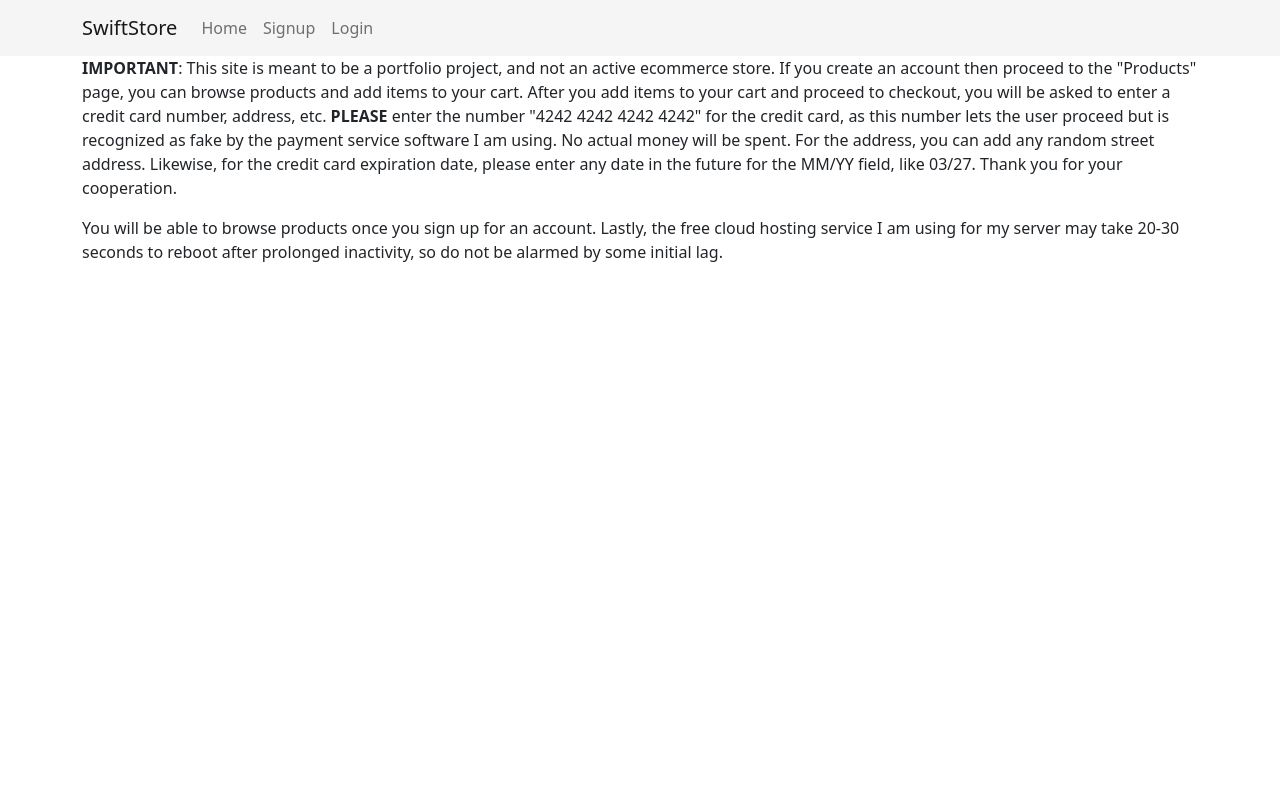
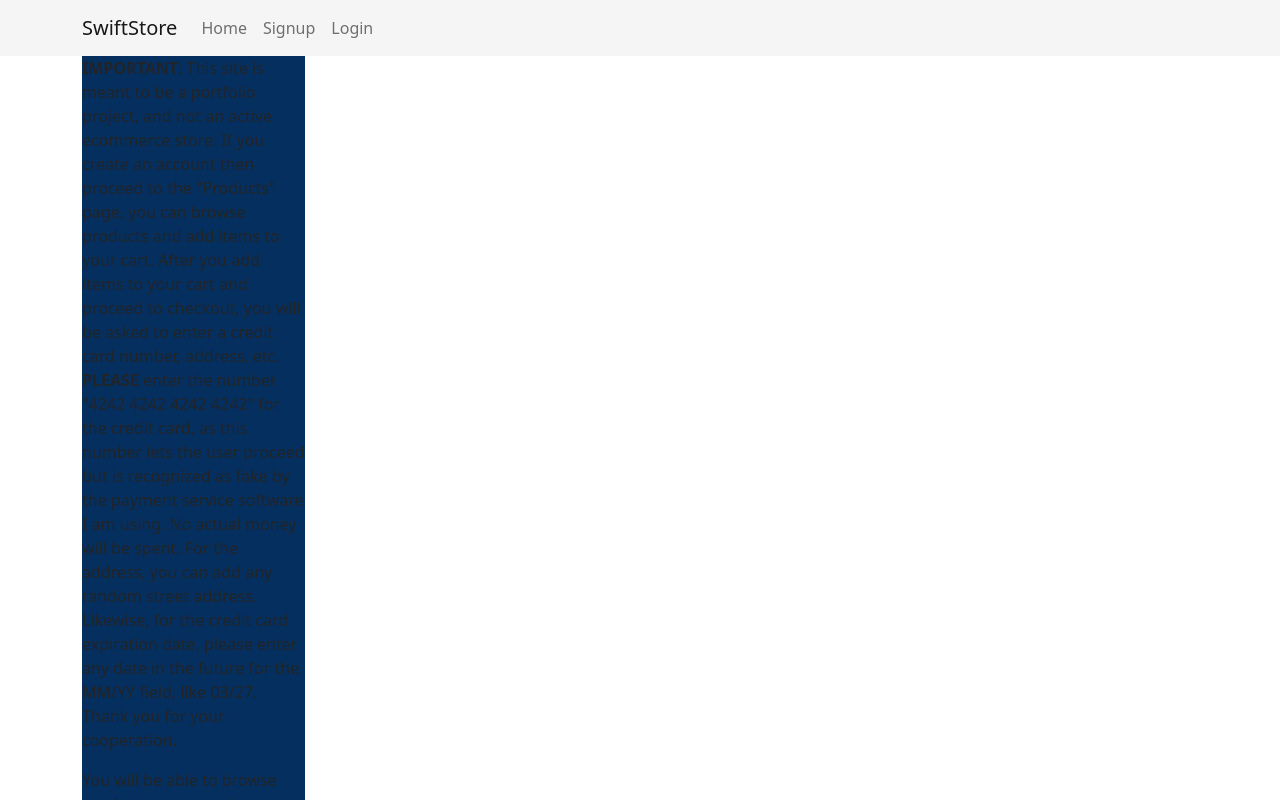
Before and after one commit to dlindqu3/store-frontend, a React (Create React App) app: page / in a window 1280 px wide. Shown: the top 800 px of the page. Built offline with nearby package versions, Linux system fonts and the light colour scheme.

Commit message:
updated css

```diff
--- a/src/pages/Home.js
+++ b/src/pages/Home.js
@@ -1,12 +1,15 @@
 import React from 'react'
+import "./home.css"
 
 function Home() {
 
   return (
     <div>
-      <p><b>IMPORTANT</b>: This site is meant to be a portfolio project, and not an active ecommerce store. If you create an account then proceed to the "Products" page, you can browse products and add items to your cart. After you add items to your cart and proceed to checkout, you will be asked to enter a credit card number, address, etc. <b>PLEASE</b> enter the number "4242 4242 4242 4242" for the credit card, as this number lets the user proceed but is recognized as fake by the payment service software I am using. No actual money will be spent. For the address, you can add any random street address. Likewise, for the credit card expiration date, please enter any date in the future for the MM/YY field, like 03/27. Thank you for your cooperation.</p>
-      <p>You will be able to browse products once you sign up for an account. Lastly, the free cloud hosting service I am using for my server may take 20-30 seconds to reboot after prolonged inactivity, so do not be alarmed by some initial lag.</p>
-    </div>
+     <div className='outerbox'>
+        <p><b>IMPORTANT</b>: This site is meant to be a portfolio project, and not an active ecommerce store. If you create an account then proceed to the "Products" page, you can browse products and add items to your cart. After you add items to your cart and proceed to checkout, you will be asked to enter a credit card number, address, etc. <b>PLEASE</b> enter the number "4242 4242 4242 4242" for the credit card, as this number lets the user proceed but is recognized as fake by the payment service software I am using. No actual money will be spent. For the address, you can add any random street address. Likewise, for the credit card expiration date, please enter any date in the future for the MM/YY field, like 03/27. Thank you for your cooperation.</p>
+        <p>You will be able to browse products once you sign up for an account. Lastly, the free cloud hosting service I am using for my server may take 20-30 seconds to reboot after prolonged inactivity, so do not be alarmed by some initial lag.</p>
+        </div>
+     </div>
   )
 }
 
--- /dev/null
+++ b/src/pages/home.css
@@ -0,0 +1,21 @@
+.outerbox {
+    /* 10vh = 10% of view height */
+    width: 20%;
+    background-color: #052F5F;
+}
+
+.innerbox {
+    height: 85%;
+    width: 85%;
+    background-color: #F1A208;
+}
+
+/* responsive design:
+relative units
+media queries  */
+
+/* iPhone 12 Pro	2532px x 1170px	 390vh x 844vh */
+/* colors */
+/* #052F5F dark blue */
+/* #005377 light blue */
+/* #F1A208 gold */
```
Also changed, not shown: src/index.css (added).
